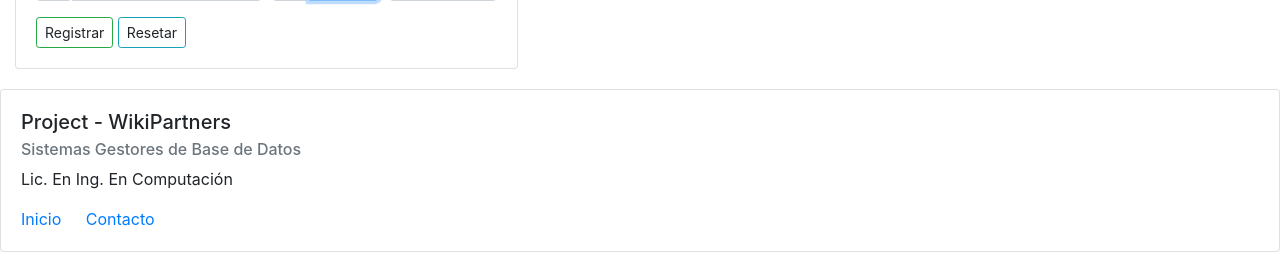
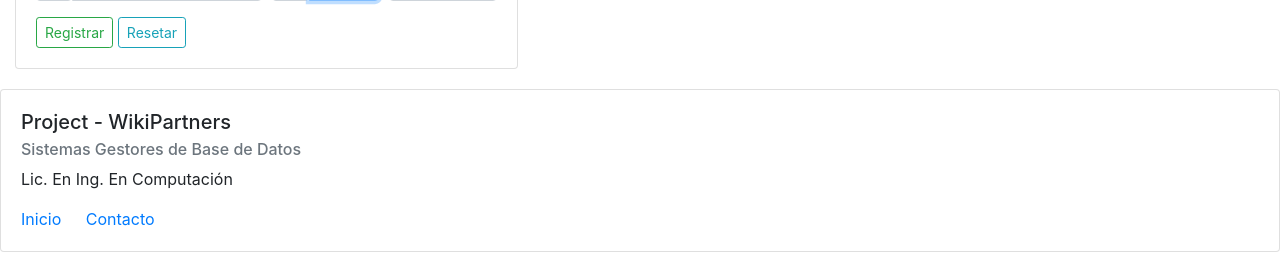
Before and after one commit to dxrktrick/Project-Flask, a Flask app: page /venta in a window 1280 px wide. Shown: the part 451-707 px from the top of the page. Run offline with Flask 2, Linux system fonts and the light colour scheme; some libraries are stand-ins or nearby versions.

Commit message:
AjusteCanastaV3

```diff
--- a/templates/types/sale.html
+++ b/templates/types/sale.html
@@ -48,8 +48,8 @@
                                         <input type="number" class="form-control" name="stock" {% if inf2 %} value="{{inf2.5}}" {% endif %} placeholder="Stock" aria-label="Stock" disabled>
                                     </div>
                                 </div>
-                                <a type="submit" name="accion" value="3" class="btn btn-sm btn-outline-success">Registrar</a>
-                                <a type="reset" name="reset" value="0" class="btn btn-sm btn-outline-info">Resetar</a>
+                                <button type="submit" name="accion" value="3" id="enviarDatos" class="btn btn-sm btn-outline-success">Registrar</button>
+                                <button type="reset" name="reset" value="0" class="btn btn-sm btn-outline-info">Resetar</button>
                             </form>
                         </div>
                     </div>
```
